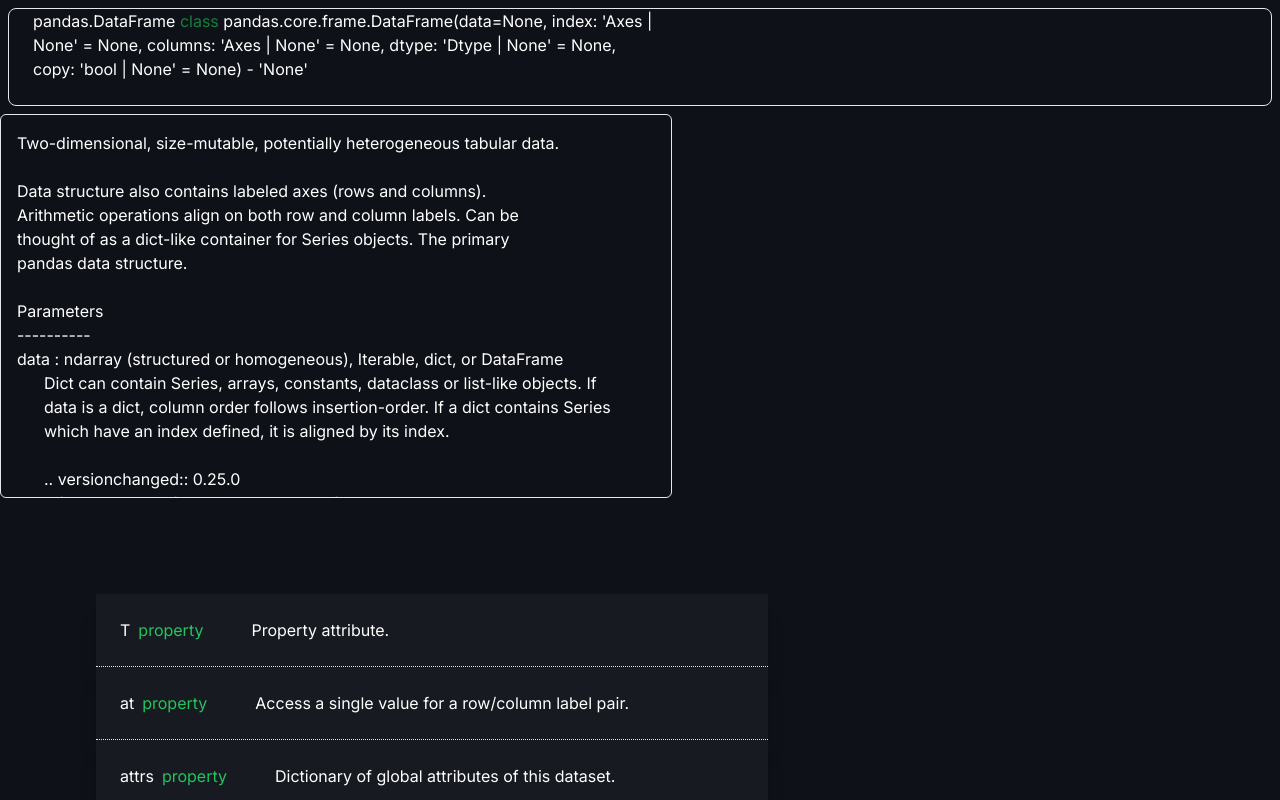
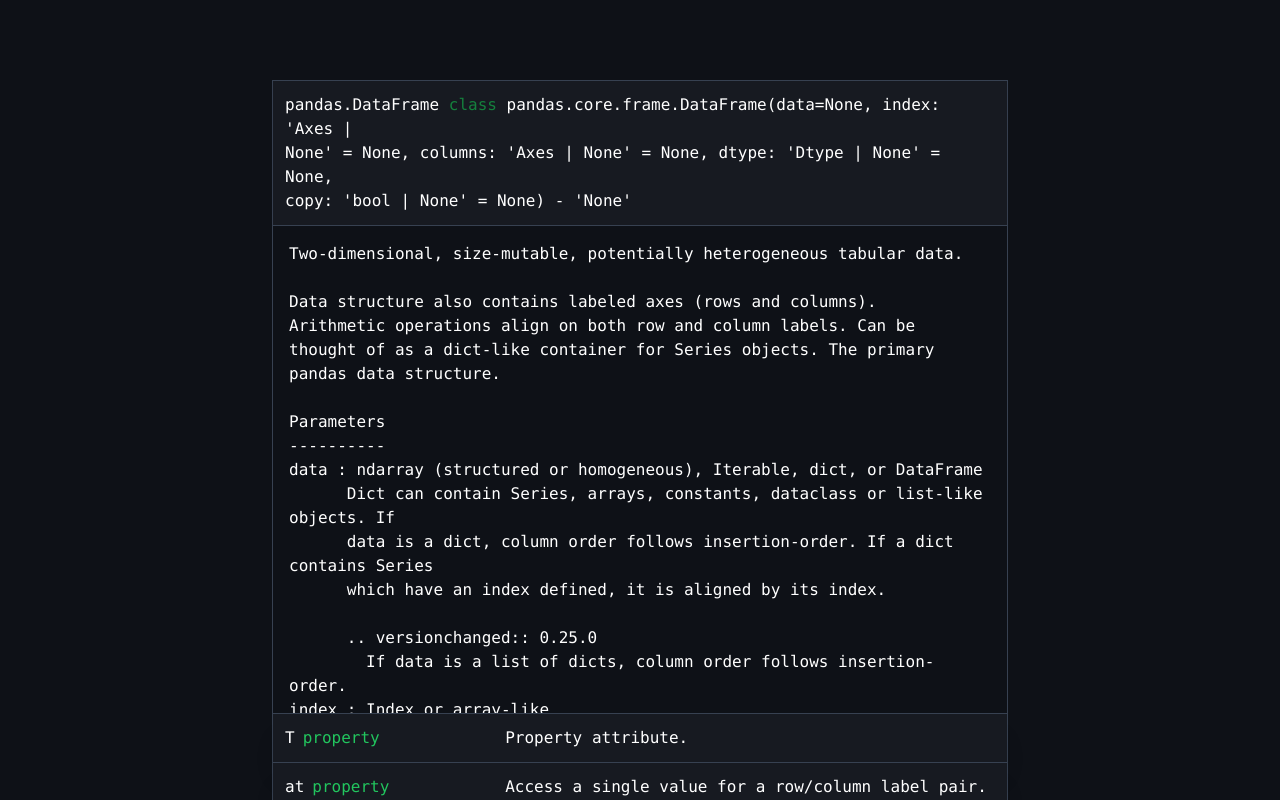
Before and after one commit to vickey1213/storybook, a Next.js app: page / in a window 1280 px wide. Shown: the top 800 px of the page. Built offline with nearby package versions, Linux system fonts and the light colour scheme.

Commit message:
Changed styling

```diff
--- a/app/page.tsx
+++ b/app/page.tsx
@@ -1,22 +1,14 @@
-
-
 import Parameter from "@/components/ui/Parameter/Parameter";
 import Header from "@/components/ui/Header";
 import Body from "@/components/ui/Body";
 
 export default function Home() {
-
-
   return (
-    <main className="bg-[#0e1117]">
-      <div className=" items-center justify-between p-2">
-      <Header/>
-      </div>
-      <div>
-        <Body/>
-      </div>
-      <div className=" items-center justify-between p-24">
-      <Parameter/>
+    <main className="flex flex-col items-center bg-[#0e1117] font-mono ">
+      <div className="border-[0.15px] border-gray-700 max-w-[736px] my-20">
+        <Header />
+        <Body />
+        <Parameter />
       </div>
     </main>
   );
--- a/components/ui/Body.tsx
+++ b/components/ui/Body.tsx
@@ -1,86 +1,115 @@
+import React from "react";
 
-import React from 'react'
-
-import  ScrollArea   from  './scroll-area';
+import ScrollArea from "./scroll-area";
 
 const Body = () => {
   return (
-    <ScrollArea  className='h-96 max-w-2xl rounded-md border'>
-      <div className='p-4'>
-        <p className='text-white '>Two-dimensional, size-mutable, potentially heterogeneous tabular data.</p> <br/>
-        <p className='text-white'>Data structure also contains labeled axes (rows and columns). <br/>
-Arithmetic operations align on both row and column labels. Can be <br/>
-thought of as a dict-like container for Series objects. The primary <br/>
-pandas data structure.</p> <br/>
-
-<p  className='text-white'>
-Parameters
+    <ScrollArea className="h-[488px] border-b-[0.15px] border-gray-700 bg-[#0e1117]">
+      <div className="p-4">
+        <p className="text-white ">
+          Two-dimensional, size-mutable, potentially heterogeneous tabular data.
+        </p>{" "}
+        <br />
+        <p className="text-white">
+          Data structure also contains labeled axes (rows and columns). <br />
+          Arithmetic operations align on both row and column labels. Can be{" "}
+          <br />
+          thought of as a dict-like container for Series objects. The primary{" "}
+          <br />
+          pandas data structure.
+        </p>{" "}
+        <br />
+        <p className="text-white">Parameters</p>
+        <p className="text-white">----------</p>
+        <p className="text-white">
+          data : ndarray (structured or homogeneous), Iterable, dict, or
+          DataFrame <br />
+          &nbsp; &nbsp; &nbsp; Dict can contain Series, arrays, constants,
+          dataclass or list-like objects. If <br />
+          &nbsp; &nbsp; &nbsp; data is a dict, column order follows
+          insertion-order. If a dict contains Series <br />
+          &nbsp; &nbsp; &nbsp; which have an index defined, it is aligned by its
+          index.
+        </p>{" "}
+        <br />
+        <p className="text-white">
+          &nbsp; &nbsp; &nbsp; .. versionchanged:: 0.25.0 <br />
+          &nbsp; &nbsp; &nbsp; &nbsp; If data is a list of dicts, column order
+          follows insertion-order. <br />
         </p>
-<p className='text-white'>----------</p>
-<p className='text-white'>data : ndarray (structured or homogeneous), Iterable, dict, or DataFrame <br/>
-&nbsp; &nbsp; &nbsp; Dict can contain Series, arrays, constants, dataclass or list-like objects. If <br/>
-&nbsp; &nbsp; &nbsp;  data is a dict, column order follows insertion-order. If a dict contains Series <br/>
-&nbsp; &nbsp; &nbsp; which have an index defined, it is aligned by its index.</p> <br/>
-    <p className='text-white'>
-    &nbsp; &nbsp; &nbsp;   .. versionchanged:: 0.25.0 <br/>
-    &nbsp; &nbsp; &nbsp; &nbsp; If data is a list of dicts, column order follows insertion-order. <br/>
+        <p className="text-white">
+          index : Index or array-like <br />
+          &nbsp; &nbsp; &nbsp; Index to use for resulting frame. Will default to
+          RangeIndex if <br />
+          &nbsp; &nbsp; &nbsp; no indexing information part of input data and no
+          index provided. <br />
         </p>
-    <p className='text-white'>index : Index or array-like <br/>
-    &nbsp; &nbsp; &nbsp; Index to use for resulting frame. Will default to RangeIndex if <br/>
-    &nbsp; &nbsp; &nbsp; no indexing information part of input data and no index provided. <br/>
-</p>
-<p className='text-white'>columns : Index or array-like <br/>
-    Column labels to use for resulting frame when data does not have them, <br/>
-    &nbsp; &nbsp; &nbsp; defaulting to RangeIndex(0, 1, 2, ..., n). If data contains column labels, <br/>
+        <p className="text-white">
+          columns : Index or array-like <br />
+          Column labels to use for resulting frame when data does not have them,{" "}
+          <br />
+          &nbsp; &nbsp; &nbsp; defaulting to RangeIndex(0, 1, 2, ..., n). If
+          data contains column labels, <br />
           &nbsp; &nbsp; &nbsp; will perform column selection instead.
         </p>
-<p className='text-white'>dtype : dtype, default None <br/>
-&nbsp; &nbsp; &nbsp; Data type to force. Only a single dtype is allowed. If None, infer.
+        <p className="text-white">
+          dtype : dtype, default None <br />
+          &nbsp; &nbsp; &nbsp; Data type to force. Only a single dtype is
+          allowed. If None, infer.
         </p>
-    <p className='text-white'>copy : bool or None, default None <br/>
-    &nbsp; &nbsp; &nbsp; Copy data from inputs. <br/>
-    &nbsp; &nbsp; &nbsp; For dict data, the default of None behaves like ``copy=True``.  For DataFrame <br/>
-    &nbsp; &nbsp; &nbsp; or 2d ndarray input, the default of None behaves like ``copy=False``. <br/>
-    &nbsp; &nbsp; &nbsp; If data is a dict containing one or more Series (possibly of different dtypes), <br/>
-    &nbsp; &nbsp; &nbsp; ``copy=False`` will ensure that these inputs are not copied. <br/>
-
+        <p className="text-white">
+          copy : bool or None, default None <br />
+          &nbsp; &nbsp; &nbsp; Copy data from inputs. <br />
+          &nbsp; &nbsp; &nbsp; For dict data, the default of None behaves like
+          ``copy=True``. For DataFrame <br />
+          &nbsp; &nbsp; &nbsp; or 2d ndarray input, the default of None behaves
+          like ``copy=False``. <br />
+          &nbsp; &nbsp; &nbsp; If data is a dict containing one or more Series
+          (possibly of different dtypes), <br />
+          &nbsp; &nbsp; &nbsp; ``copy=False`` will ensure that these inputs are
+          not copied. <br />
           &nbsp; &nbsp; &nbsp; .. versionchanged:: 1.3.0
         </p>
-<p className='text-white'>See Also <br/>
--------- <br/>
-DataFrame.from_records : Constructor from tuples, also record arrays. <br/>
-DataFrame.from_dict : From dicts of Series, arrays, or dicts. <br/>
-read_csv : Read a comma-separated values (csv) file into DataFrame. <br/>
-read_table : Read general delimited file into DataFrame. <br/>
-read_clipboard : Read text from clipboard into DataFrame.</p>
-
-<p className='text-white'>Notes <br/>
------ <br/>
-Please reference the :ref:`User Guide basics.dataframe` for more information.</p> <br/>
-
+        <p className="text-white">
+          See Also <br />
+          -------- <br />
+          DataFrame.from_records : Constructor from tuples, also record arrays.{" "}
+          <br />
+          DataFrame.from_dict : From dicts of Series, arrays, or dicts. <br />
+          read_csv : Read a comma-separated values (csv) file into DataFrame.{" "}
+          <br />
+          read_table : Read general delimited file into DataFrame. <br />
+          read_clipboard : Read text from clipboard into DataFrame.
+        </p>
+        <p className="text-white">
+          Notes <br />
+          ----- <br />
+          Please reference the :ref:`User Guide basics.dataframe` for more
+          information.
+        </p>{" "}
+        <br />
         <pre className="text-white">
-        Examples <br/>
-        -------- <br/>
-        Constructing DataFrame from a dictionary. <br/>
-        <br/>
-
-
-        {'>>> d = {\'col1\': [1, 2], \'col2\': [3, 4]}'}<br/>
-        {'>>> df = pd.DataFrame(data=d)'} <br/>
-        {'>>> df'} <br/>
-        {'   col1  col2'} <br/>
-        {'0     1     3'} <br/>
-        {'1     2     4'}<br/>
-        <br/>
-        Notice that the inferred dtype is int64. <br/>
-        <br/>
-        {'>>> df.dtypes'} <br/>
-        {'col1    int64'} <br/>
-        {'col2    int64'} <br/>
-        {'dtype: object'} <br/>
-      </pre> <br/>
-
-
+          Examples <br />
+          -------- <br />
+          Constructing DataFrame from a dictionary. <br />
+          <br />
+          {">>> d = {'col1': [1, 2], 'col2': [3, 4]}"}
+          <br />
+          {">>> df = pd.DataFrame(data=d)"} <br />
+          {">>> df"} <br />
+          {"   col1  col2"} <br />
+          {"0     1     3"} <br />
+          {"1     2     4"}
+          <br />
+          <br />
+          Notice that the inferred dtype is int64. <br />
+          <br />
+          {">>> df.dtypes"} <br />
+          {"col1    int64"} <br />
+          {"col2    int64"} <br />
+          {"dtype: object"} <br />
+        </pre>{" "}
+        <br />
         <pre className="text-white">
           {`
 To enforce a single dtype: <br/>
@@ -102,7 +131,6 @@
 3     3   3.0
       `}
         </pre>
-
         <pre className="text-white">
           {`
 Constructing DataFrame from numpy ndarray:
@@ -116,7 +144,6 @@
 2  7  8  9
       `}
         </pre>
-
         <pre className="text-white">
           {`
 Constructing DataFrame from a numpy ndarray that has labeled columns:
@@ -132,7 +159,6 @@
 2  9  7
       `}
         </pre>
-
         <pre className="text-white">
           {`
 Constructing DataFrame from dataclass:
@@ -146,12 +172,9 @@
 2  2  3
       `}
         </pre>
-
-
-
       </div>
     </ScrollArea>
-  )
-}
+  );
+};
 
-export default Body
+export default Body;
--- a/components/ui/Header.tsx
+++ b/components/ui/Header.tsx
@@ -3,9 +3,9 @@
 
 const Header: React.FC = () => {
   return (
-    <Card className='bg-#171a21'>
+    <Card className='bg-[#171a21] border-b-[0.15px] border-gray-700'>
       <CardContent>
-        <h3 className='text-white  '><span className='font'>pandas.DataFrame</span> <span className='text-green-700'>class</span> pandas.core.frame.DataFrame(data=None, index: 'Axes |
+        <h3 className='text-white '><span className='font'>pandas.DataFrame</span> <span className='text-green-700'>class</span> pandas.core.frame.DataFrame(data=None, index: 'Axes |
          <br/> None' = None, columns: 'Axes | None' = None, dtype: 'Dtype | None' = None,
          <br/> copy: 'bool | None' = None) - 'None'
         </h3>
--- a/components/ui/Parameter/Parameter.tsx
+++ b/components/ui/Parameter/Parameter.tsx
@@ -1,24 +1,25 @@
-import React from 'react';
-import { Card, CardContent, CardFooter,  } from '../card';
+import React from "react";
+import { Card, CardContent, CardFooter } from "../card";
 
-import parameterData from '../constant/ParameterData'
+import parameterData from "../constant/ParameterData";
 
 const Parameter = () => (
-
-   <div className='max-w-2xl'>
-  {parameterData.map((parameter, index) => (
-    <div  key={index} className="flex  #171a21 bg-[#171a21] shadow-xl text-white justify-items-start items-center border-b border-dotted pt-6">
-      <CardContent className="flex  items-center space-x-2 ">
-        <h3>{parameter.title}</h3>
-        <h3 className='text-green-500'>{parameter.value}</h3>
-      </CardContent>
-      <CardFooter className='flex-start'>{parameter.description}</CardFooter>
-
-    </div>
-  ))}
-</div>
-
-
+  <div>
+    {parameterData.map((parameter, index) => (
+      <Card
+        key={index}
+        className="flex bg-[#171a21] shadow-xl text-white justify-items-start items-center border-b-[0.15px] border-gray-700"
+      >
+        <CardContent className="flex gap-2 w-[30%]">
+          <h3>{parameter.title}</h3>
+          <h3 className="text-green-500">{parameter.value}</h3>
+        </CardContent>
+        <CardContent className="w-[70%] flex items-start">
+          {parameter.description}
+        </CardContent>
+      </Card>
+    ))}
+  </div>
 );
 
 export default Parameter;
--- a/components/ui/card.tsx
+++ b/components/ui/card.tsx
@@ -9,7 +9,7 @@
   <div
     ref={ref}
     className={cn(
-      "rounded-lg border bg-card text-card-foreground shadow-sm",
+      "bg-card text-card-foreground shadow-sm",
       className
     )}
     {...props}
@@ -60,7 +60,7 @@
   HTMLDivElement,
   React.HTMLAttributes<HTMLDivElement>
 >(({ className, ...props }, ref) => (
-  <div ref={ref} className={cn("p-6 pt-0", className)} {...props} />
+  <div ref={ref} className={cn("p-3", className)} {...props} />
 ))
 CardContent.displayName = "CardContent"
 
@@ -70,7 +70,7 @@
 >(({ className, ...props }, ref) => (
   <div
     ref={ref}
-    className={cn("flex items-center p-6 pt-0", className)}
+    className={cn("flex items-center", className)}
     {...props}
   />
 ))
```
Lines whose indentation alone changed are shown as unchanged.
